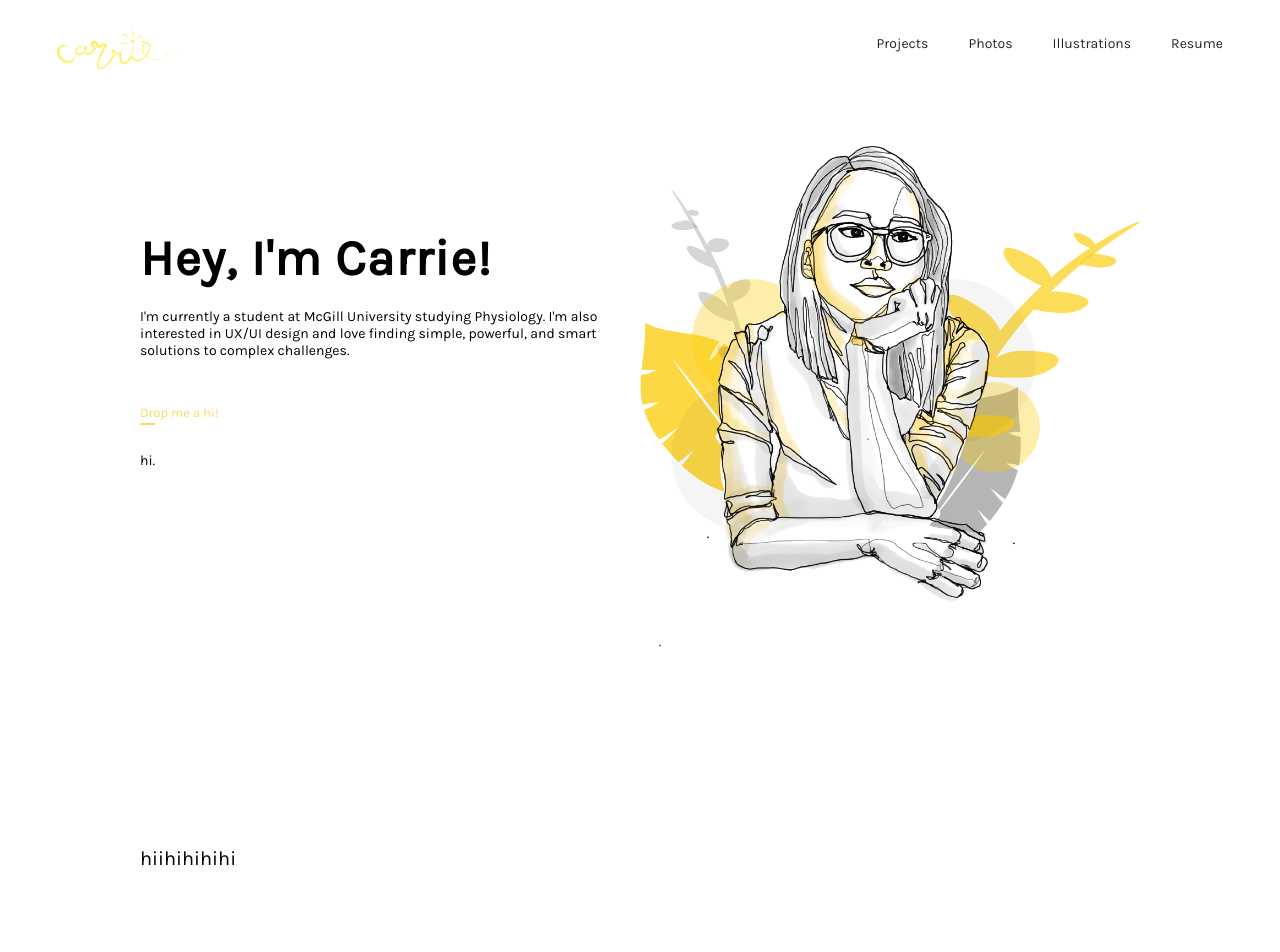
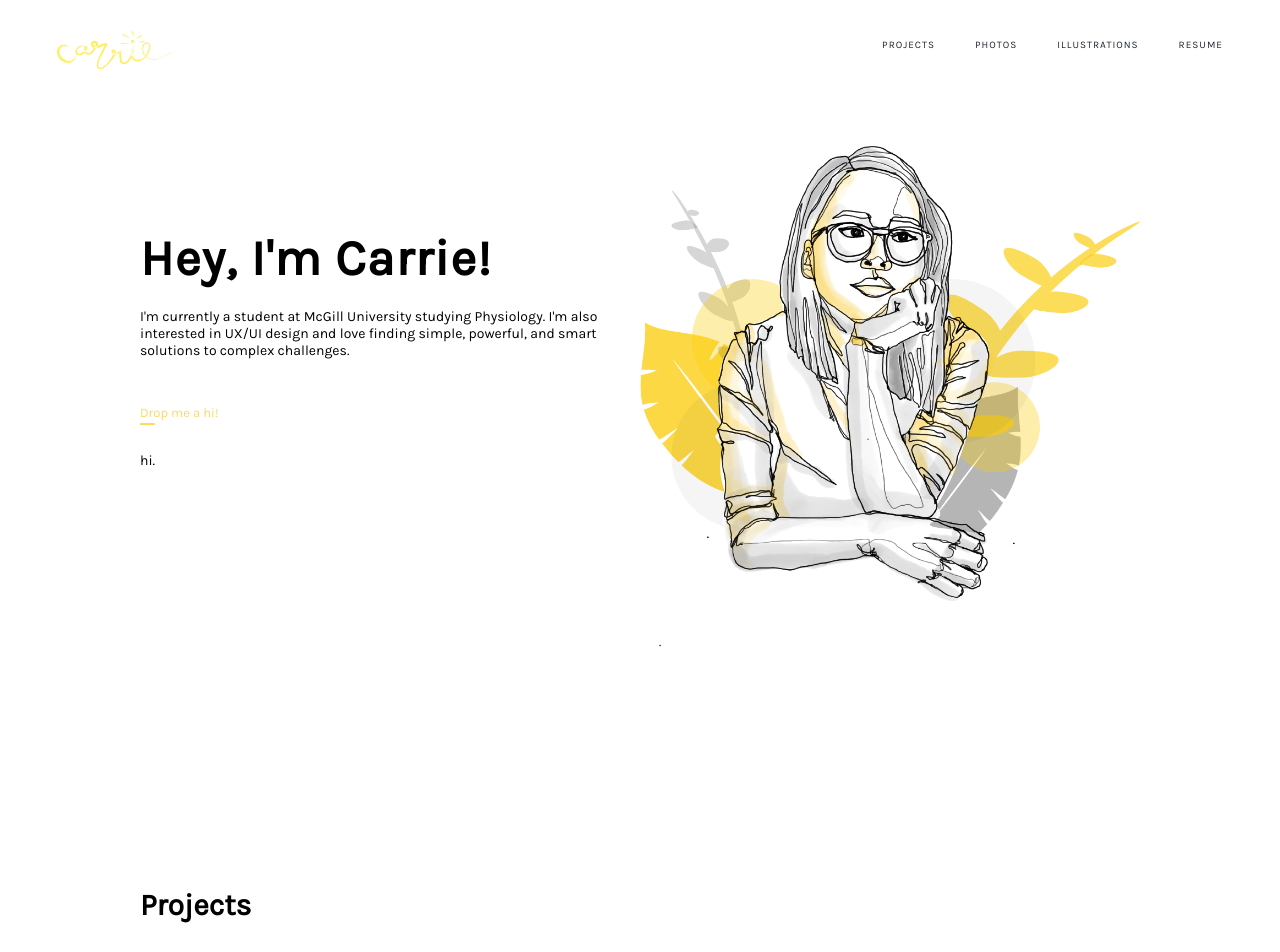
Before and after one commit to cvrrie/carrie, a React (Create React App) app: page / in a window 1280 px wide. Shown: the top 952 px of the page. Before the commit the page ends 870 px from the top, so only its background shows below. Built offline with nearby package versions, Linux system fonts and the light colour scheme.

Commit message:
Scrolly bois

```diff
--- a/src/App.js
+++ b/src/App.js
@@ -1,7 +1,8 @@
 import React, { PureComponent } from 'react';
-import { BrowserRouter as Router, Route, Switch, Link, NavLink} from "react-router-dom";
+import { BrowserRouter as Router, Route, Switch} from "react-router-dom";
 
-import logo from './img/logo.svg';
+import Navbar from './components/Navbar';
+
 import Illustrations from './components/Illustrations';
 import Mapp from './components/Mapp';
 import Main from './components/Main';
@@ -10,40 +11,30 @@ import './App.scss';
 
 
 class App extends PureComponent {
+  constructor(props) {
+    super(props);
+    this.state = {
+      scroll: false
+    };
+    this.setScroll = this.setScroll.bind(this);
+    this.unsetScroll = this.unsetScroll.bind(this);
+  }
+
+  setScroll = () => {
+    this.setState({scroll: true});
+  }
+
+  unsetScroll = () => {
+    this.setState({scroll: false});
+  }
+
   render() {
     return (
       <Router>
         <div className="App">
-          <div className="Navbar">
-            <Link to="/">
-              <img
-                src={logo}
-                className="logo"
-                alt="carrie"
-                onClick={() => {}}
-              />
-            </Link>
-
-            <div className="navlinks">
-              <NavLink to="/projects" activeClassName="selected" className="navlink">
-                Projects
-              </NavLink>
-
-              <NavLink to="/photos" activeClassName="selected" className="navlink">
-                Photos
-              </NavLink>
-
-              <NavLink to="/illustrations" activeClassName="selected" className="navlink">
-                Illustrations
-              </NavLink>
-
-              <a href="mailto:carrierong37@gmail.com" className="navlink">
-                Resume
-              </a>
-            </div>
-          </div>
+          <Navbar setScroll={this.setScroll} />
           <Switch>
-            <Route exact path="/" component={Main} />
+            <Route exact path="/" render={() => <Main scroll={this.state.scroll} unsetScroll={this.unsetScroll} />} />
             <Route path="/illustrations" component={Illustrations} />
             <Route path="/mapp" component={Mapp} />
             <Route exact path="/photos" component={Photos} />
--- a/src/App.scss
+++ b/src/App.scss
@@ -8,53 +8,4 @@
   max-width: 1000px;
   margin: auto;
   animation: fade-in 1.0s;
-
-  .logo {
-    position: absolute;
-    top: 30px;
-    left: 45px;
-    width: 125px;
-    height: auto;
-  }
-
-  .logo:hover {
-    filter: brightness(95%);
-  }
-
-  .navlinks {
-    position: absolute;
-    top: 30px;
-    right: 45px;
-  }
-
-  .navlink {
-    font-size: 0.7rem;
-    margin-left: 40px;
-    text-decoration: none;
-    color: $black;
-    font-family: 'Karla';
-    transition: 0.1s color;
-  }
-
-  .navlink:hover {
-    color: $yellow;
-  }
-
-  .selected {
-    color: $yellow;
-  }
-
-  @media only screen and (max-width: 424px) {
-    .logo {
-      left: 30px;
-    }
-
-    .navlinks {
-      right: 30px;
-    }
-
-    .navlink {
-      margin-left: 30px;
-    }
-  }
 }
--- a/src/components/Illustrations.js
+++ b/src/components/Illustrations.js
@@ -17,11 +17,8 @@ class Illustrations extends PureComponent {
   render() {
     return (
        // eslint-disable-next-line
-   <div className="Illustrations">
-
-
-
-        <h1 class="title">  </h1>
+      <div className="Illustrations">
+        <h1 className="title">Illustrations</h1>
 
         <img src={birdy} className="image" alt="birdy" />
         <p></p>
--- a/src/components/Main.css
+++ /dev/null
@@ -1,101 +0,0 @@
-.Main {
-    margin-top: 125px;
-    text-align: left;
-}
-
-.intro {
-    display: flex;
-    flex-direction: row;
-}
-
-.left {
-    width: 100%;
-    margin-top: 50px;
-    animation: fade-up  1.0s;
-}
-
-.name {
-    display: inline-block;
-    margin-right: 10px;
-    font-weight: 900;
-    letter-spacing: 1.2px;
-    margin-bottom: 10px;
-}
-
-.words {
-    margin-top: 10px;
-    margin-bottom: 40px;
-    left: 0;
-    font-size: 14px;
-}
-
-.words2 {
-    margin-top: 30px;
-    margin-bottom: 40px;
-    left: 0;
-    font-size: 14px;
-}
-
-.underlined-button {
-    color: #FCD962;
-    text-decoration: none;
-    font-family: 'Karla';
-    font-size: 13px;
-    transition: 0.3s filter;
-    position: relative;
-    margin-bottom: 50px;
-}
-
-.underlined-button:hover {
-    filter: brightness(105%);
-}
-
-.underlined-button:after {
-    content: "";
-    position: absolute;
-    height: 2px;
-    left: 0;
-    bottom: -5px;
-    background: #FCD962;
-    width: 15px;
-    border-radius: 10%;
-    transition: 0.3s width;
-}
-
-.underlined-button:hover:after {
-    width: 100%;
-}
-
-.portrait {
-    height: 100%;
-    margin-left: 20px;
-    width: 50%;
-    animation: fade-in 1.0s;
-}
-
-.projects {
-    margin-top: 200px;
-
-}
-@media only screen and (max-width: 1023px) {
-    .portrait {
-        margin-top: 50px;
-        width: 40%;
-    }
-}
-
-@media only screen and (max-width: 767px) {
-    .Main {
-        margin-top: 80px;
-        display: block;
-    }
-
-    .portrait {
-        margin-top: 40px;
-        width: 100%;
-    }
-
-    .contact {
-        display: none;
-    }
-}
--- a/src/components/Main.js
+++ b/src/components/Main.js
@@ -1,12 +1,40 @@
 import React, { PureComponent } from 'react';
-import { Link } from "react-router-dom";
 
-import './Main.css';
+import './Main.scss';
 import carrie from '../img/carrie.svg';
 
 class Main extends PureComponent {
+  constructor(props) {
+    super(props);
+    this.projectsRef = React.createRef();
+  }
+
+  componentDidMount() {
+    if (this.props.scroll) {
+      this.scrollToProjects();
+      this.props.unsetScroll();
+    }
+  }
+
+  componentDidUpdate(prevProps) {
+    if (!prevProps.scroll && this.props.scroll) {
+      this.scrollToProjects();
+      this.props.unsetScroll();
+    }
+  }
+
+  scrollToProjects = () => {
+    if(this.projectsRef.current){
+      this.projectsRef.current.scrollIntoView({
+          behavior: "smooth",
+          block: "start"
+      })
+    }
+  }
+
   render() {
     return (
+      <>
         <div className="Main">
           <div className="intro">
             <div className="left">
@@ -20,10 +48,13 @@ class Main extends PureComponent {
             <img src={carrie} className="portrait" alt="carrie" />
           </div>
           <div className="projects">
-        hiihihihihi
-
+            <h2 className="heading" ref={this.projectsRef}>Projects</h2>
+            <div className="projectCard">
+              MAPP
             </div>
           </div>
+        </div>
+      </>
     );
   }
 }
--- /dev/null
+++ b/src/components/Main.scss
@@ -0,0 +1,105 @@
+@import "../variables.scss";
+
+.Main {
+    margin-top: 125px;
+    text-align: left;
+
+    .intro {
+        display: flex;
+        flex-direction: row;
+    }
+
+    .left {
+        width: 100%;
+        margin-top: 50px;
+        animation: fade-up  1.0s;
+    }
+
+    .name {
+        display: inline-block;
+        margin-right: 10px;
+        font-weight: 900;
+        letter-spacing: 1.2px;
+        margin-bottom: 10px;
+    }
+
+    .words {
+        margin-top: 10px;
+        margin-bottom: 40px;
+        left: 0;
+        font-size: 14px;
+    }
+
+    .words2 {
+        margin-top: 30px;
+        margin-bottom: 40px;
+        left: 0;
+        font-size: 14px;
+    }
+
+    .underlined-button {
+        color: $yellow;
+        text-decoration: none;
+        font-family: 'Karla';
+        font-size: 13px;
+        transition: 0.3s filter;
+        position: relative;
+        margin-bottom: 50px;
+    }
+
+    .underlined-button:hover {
+        filter: brightness(105%);
+    }
+
+    .underlined-button:after {
+        content: "";
+        position: absolute;
+        height: 2px;
+        left: 0;
+        bottom: -5px;
+        background: $yellow;
+        width: 15px;
+        border-radius: 10%;
+        transition: 0.3s width;
+    }
+
+    .underlined-button:hover:after {
+        width: 100%;
+    }
+
+    .portrait {
+        height: 100%;
+        margin-left: 20px;
+        width: 50%;
+        animation: fade-in 1.0s;
+    }
+
+    .projects {
+        margin-top: 200px;
+    }
+
+    .heading {
+        padding-top: 40px;
+    }
+
+    .projectCard {
+        margin: 40px 0;
+        margin-bottom: 1000px;
+    }
+}
+
+@media only screen and (max-width: 767px) {
+    .Main {
+        margin-top: 80px;
+        display: block;
+
+        .portrait {
+            margin-top: 40px;
+            width: 100%;
+        }
+
+        .contact {
+            display: none;
+        }
+    }
+}
--- a/src/components/Mapp.js
+++ b/src/components/Mapp.js
@@ -55,6 +55,12 @@ class Mapp extends PureComponent {
           </div>
           <div className="section">
             <h2 className="heading">Product Strategy</h2>
+            <p>
+              From a business standpoint, I think of UX design as a way to problem solve. My role as a designer is to
+              develop an experience that maximizes both the quality of the user’s experience and the return on investment
+              for the business that the product is serving.
+            </p>
+
           </div>
         </div>
       </div>
--- /dev/null
+++ b/src/components/Navbar.js
@@ -0,0 +1,37 @@
+import React, { PureComponent } from 'react';
+import { Link, NavLink } from "react-router-dom";
+
+import logo from '../img/logo.svg';
+import './Navbar.scss';
+
+
+class Navbar extends PureComponent {
+  render() {
+    return (
+      <div className="Navbar">
+        <Link to="/">
+          <img src={logo} className="logo" alt="carrie" />
+        </Link>
+        <div className="navlinks">
+          <NavLink to="/" className="navlink" onClick={() => this.props.setScroll()}>
+            Projects
+          </NavLink>
+
+          <NavLink to="/photos" activeClassName="selected" className="navlink">
+            Photos
+          </NavLink>
+
+          <NavLink to="/illustrations" activeClassName="selected" className="navlink">
+            Illustrations
+          </NavLink>
+
+          <a href="mailto:carrierong37@gmail.com" className="navlink">
+            Resume
+          </a>
+        </div>
+      </div>
+    );
+  }
+}
+
+export default Navbar;
--- /dev/null
+++ b/src/components/Navbar.scss
@@ -0,0 +1,55 @@
+@import "../variables.scss";
+
+.Navbar {
+  .logo {
+    position: absolute;
+    top: 30px;
+    left: 45px;
+    width: 125px;
+    height: auto;
+  }
+
+  .logo:hover {
+    filter: brightness(95%);
+  }
+
+  .navlinks {
+    position: absolute;
+    top: 30px;
+    right: 45px;
+  }
+
+  .navlink {
+    cursor: pointer;
+    font-size: 10px;
+    margin-left: 40px;
+    text-decoration: none;
+    color: $black;
+    font-family: 'Karla';
+    transition: 0.1s color;
+    text-transform: uppercase;
+    letter-spacing: 1px;
+  }
+
+  .navlink:hover {
+    color: $yellow;
+  }
+
+  .selected {
+    color: $yellow;
+  }
+
+  @media only screen and (max-width: 424px) {
+    .logo {
+      left: 30px;
+    }
+
+    .navlinks {
+      right: 30px;
+    }
+
+    .navlink {
+      margin-left: 30px;
+    }
+  }
+}
--- a/src/variables.scss
+++ b/src/variables.scss
@@ -10,7 +10,7 @@ $black: #1e272e;
 
 @mixin body {
     line-height: 1.6;
-    font-size: 14px;
+    font-size: 13px;
     letter-spacing: 1px;
 }
 
```
Lines whose indentation alone changed are shown as unchanged.
